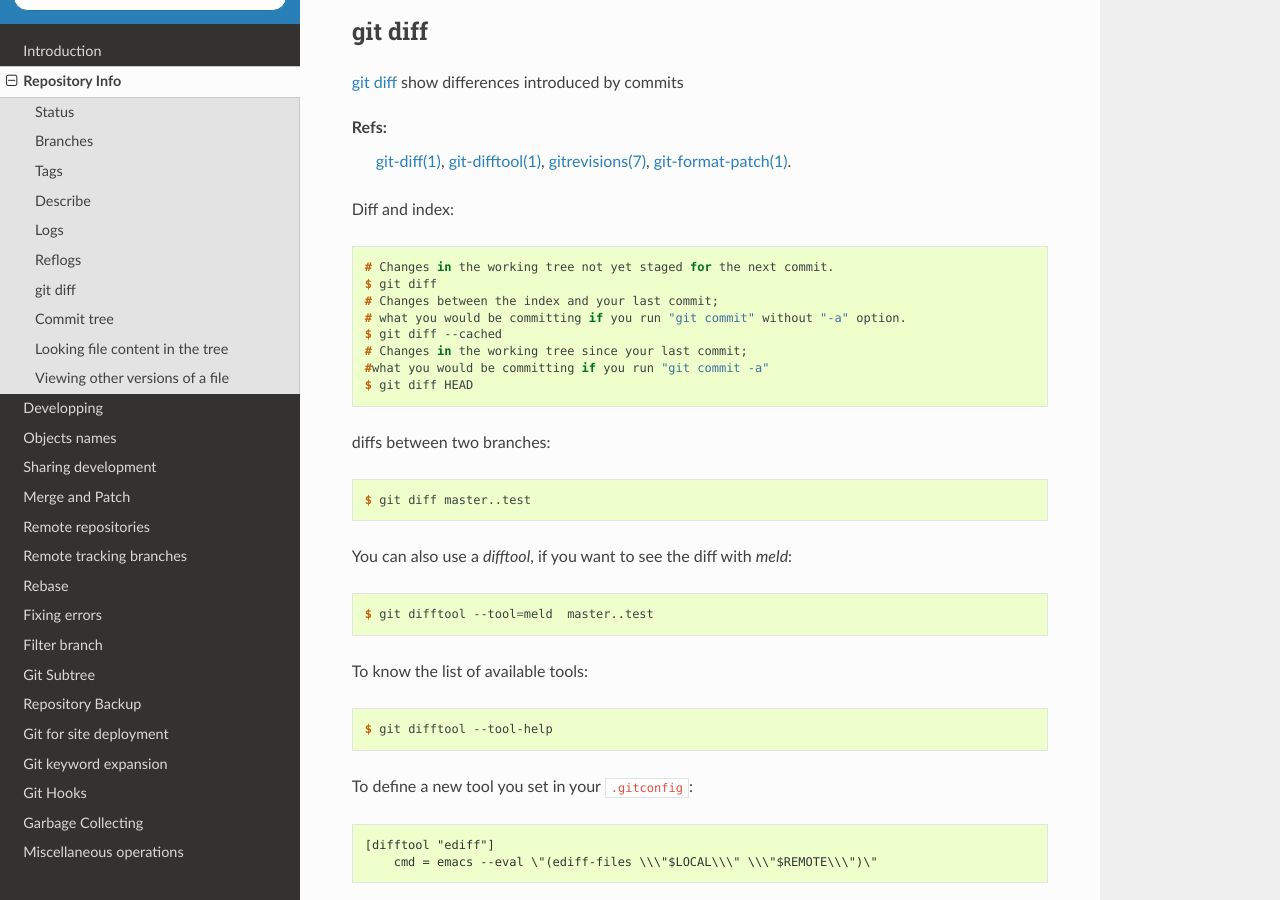
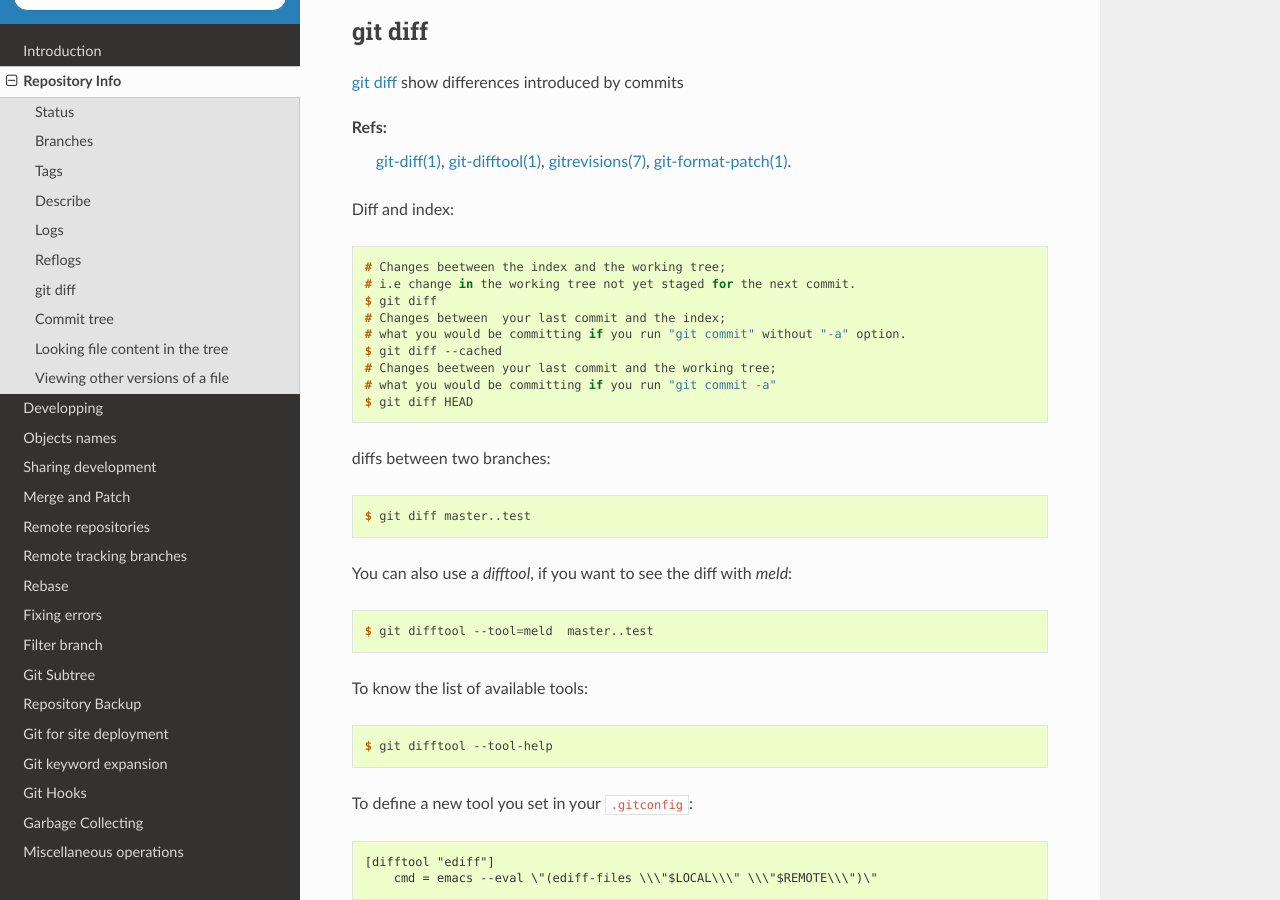
Before and after one commit to marczz/git-memo, a Sphinx documentation site: the page built from source/git_info.rst, in a window 1280 px wide and 900 px high, scrolled down 4263 px. Built offline with Sphinx 7.4.7 and the Read the Docs theme 2.0.0, drawn with Linux system fonts in a browser that asks for light colours.

Commit message:
git_info.rst: changed comments in git diff example.

```diff
--- a/source/git_info.rst
+++ b/source/git_info.rst
@@ -259,13 +259,14 @@ Diff and index:
 
 ::
 
-    # Changes in the working tree not yet staged for the next commit.
+    # Changes beetween the index and the working tree;
+    # i.e change in the working tree not yet staged for the next commit.
     $ git diff
-    # Changes between the index and your last commit;
+    # Changes between  your last commit and the index;
     # what you would be committing if you run "git commit" without "-a" option.
     $ git diff --cached
-    # Changes in the working tree since your last commit;
-    #what you would be committing if you run "git commit -a"
+    # Changes beetween your last commit and the working tree;
+    # what you would be committing if you run "git commit -a"
     $ git diff HEAD
 
 diffs between  two branches::
```
